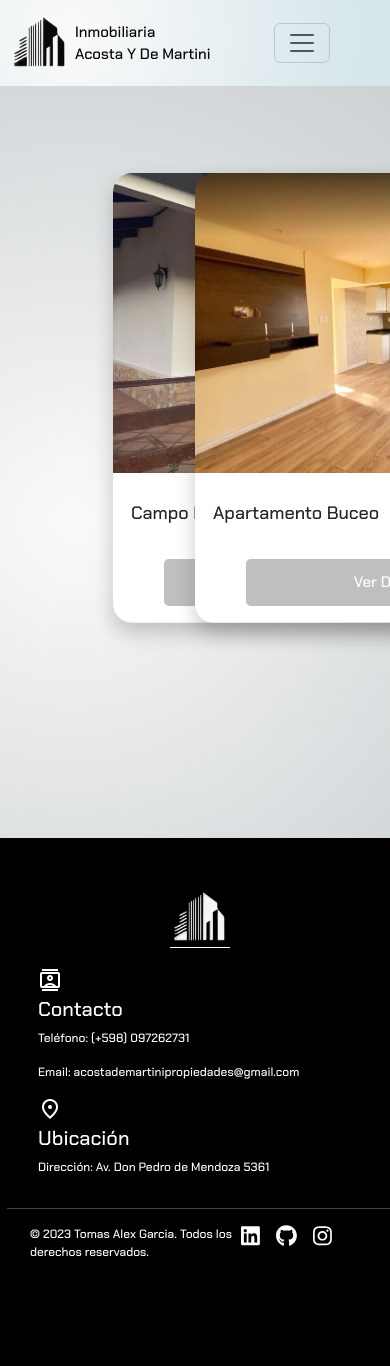
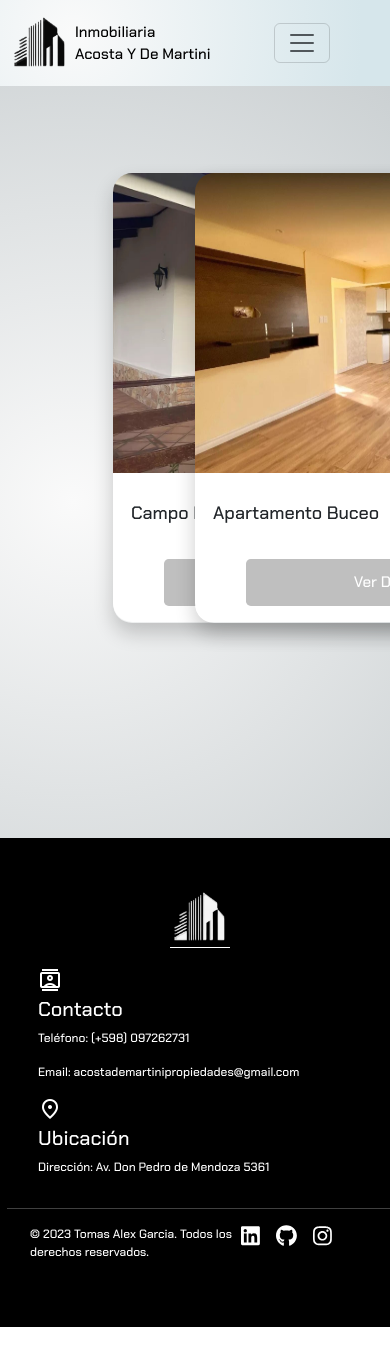
Before and after one commit to AlexTGarcia020/Inmobiliaria-Alex, a React (Vite) app: page /Ventas in a window 390 px wide. Shown: the top 1366 px of the page. After the commit the page ends 1327 px from the top, so only its background shows below. Built offline with nearby package versions, Linux system fonts and the light colour scheme.

Commit message:
Pruebas Responsive Phone V2

```diff
--- a/src/App.css
+++ b/src/App.css
@@ -77,7 +77,7 @@ body {
     }
 
     .seal-container-two {
-      margin-top: 25rem !important;
+      margin-top: 10rem !important;
       gap: 0px !important;
       display: flex !important;
       flex-direction: column !important;
--- a/src/assets/Footer.css
+++ b/src/assets/Footer.css
@@ -30,7 +30,7 @@
   }
 
   .footer {
-    padding: 50px 50px 100px 0px !important;
+    padding: 50px 50px 50px 0px !important;
   }
 
   .contact-footer {
```
